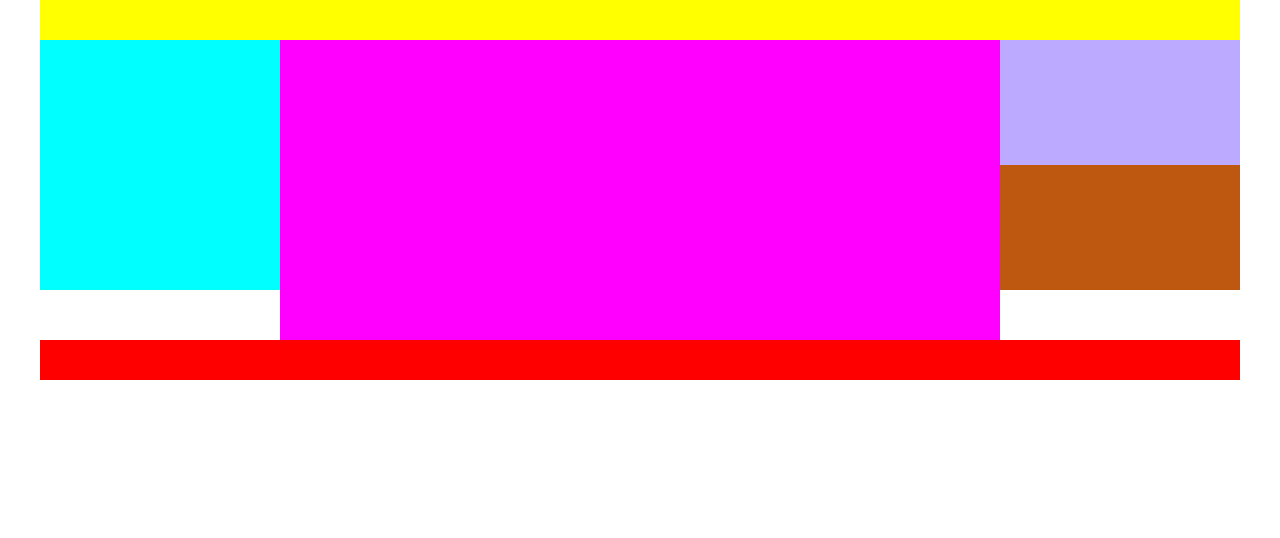
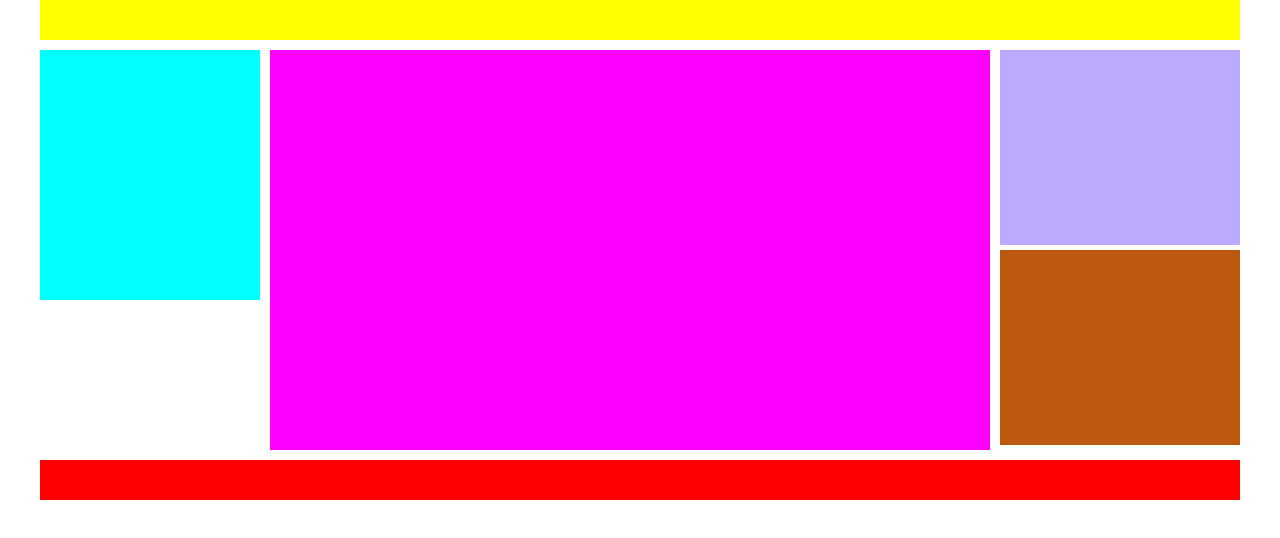
Before and after one commit to AlexAsole/htmlcss-struttura-wp, a plain HTML site: page index.html in a window 1280 px wide. Drawn offline with Linux system fonts and the light colour scheme.

Commit message:
Box completi

```diff
--- a/css/style.css
+++ b/css/style.css
@@ -14,6 +14,10 @@ header{
   height: 40px;
   background-color: #ff0;
 }
+/* contenitore box */
+.folder{
+  padding: 10px 0 ;
+}
 /* Clearfix */
 .clearfix::after{
   content: "";
@@ -26,30 +30,37 @@ header{
 }
 /* primo box */
 .box1{
-  width: 20%;
+  width: calc(20% - 20px);
   height: 250px;
   background-color: #0ff;
+  margin-right: 10px;
 }
 /* secondo box */
 .box2{
   width: 60%;
-  height: 300px;
+  height: 400px;
   background-color: #f0f;
+  padding-left: 10px;
 }
 /* terzo box contente due in-box */
 .box3{
   width: 20%;
-  height: 250px;
+  height: 400px;
+  margin-left: 10px;
 }
 /* in-box */
 .in-box{
-  height: 50%;
+  height: calc(200px - 5px) ;
   background-color: #baf;
+  margin-bottom: 5px;
 }
-/* specifica seconda in-box  */
-.box3 > .in-box:last-child{
+/* in-box 2  */
+.in-box2{
+  height: calc(200px - 5px);
   background-color: #be5710;
+  margin-bottom: 5px;
 }
+/* footer pagina */
 footer{
 height: 40px;
 background-color: #f00;
--- a/index.html
+++ b/index.html
@@ -13,27 +13,32 @@
       </header>
       <!-- end Header pagina -->
       <!-- Corpo Principale -->
-      <div class="clearfix">
+      <div class="folder clearfix">
+        <!-- box 1 -->
         <div class="box1 float">
-
         </div>
+        <!-- end box 1 -->
+        <!-- box 2 -->
         <div class="box2 float">
-
         </div>
+        <!-- end box 2 -->
+        <!-- box3 -->
         <div class="box3 float">
+          <!-- in-box 1 -->
           <div class="in-box">
-
           </div>
-          <div class="in-box">
-
+          <!-- in-box 2 -->
+          <div class="in-box2">
           </div>
-
         </div>
-
-      </div>
+        <!-- end box 3 -->
+       </div>
       <!-- end Corpo Principale -->
+      <!-- footer -->
       <footer>
       </footer>
+      <!-- end footer -->
     </div>
+    <!-- end contenitore pagina -->
   </body>
 </html>
```
